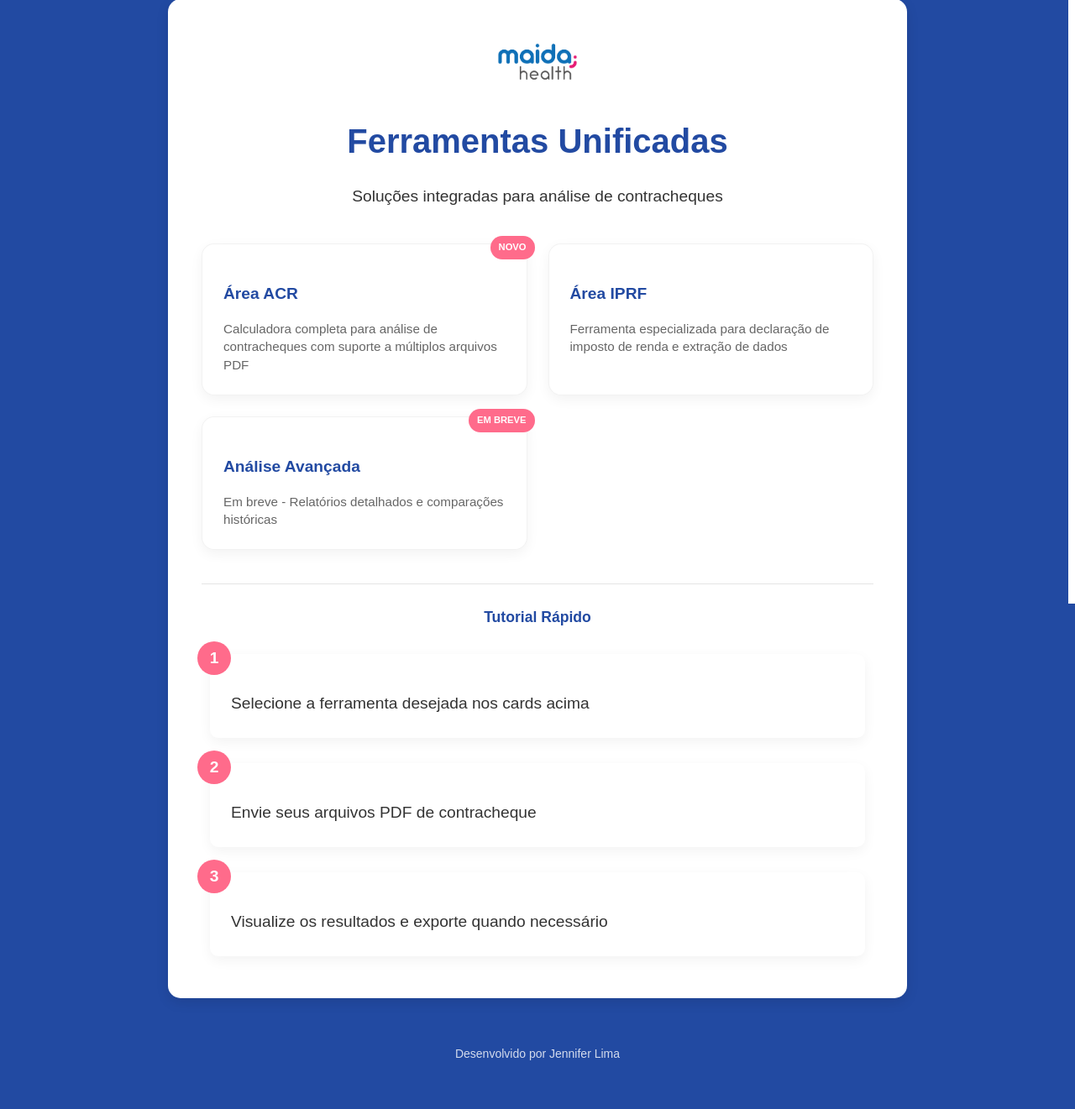
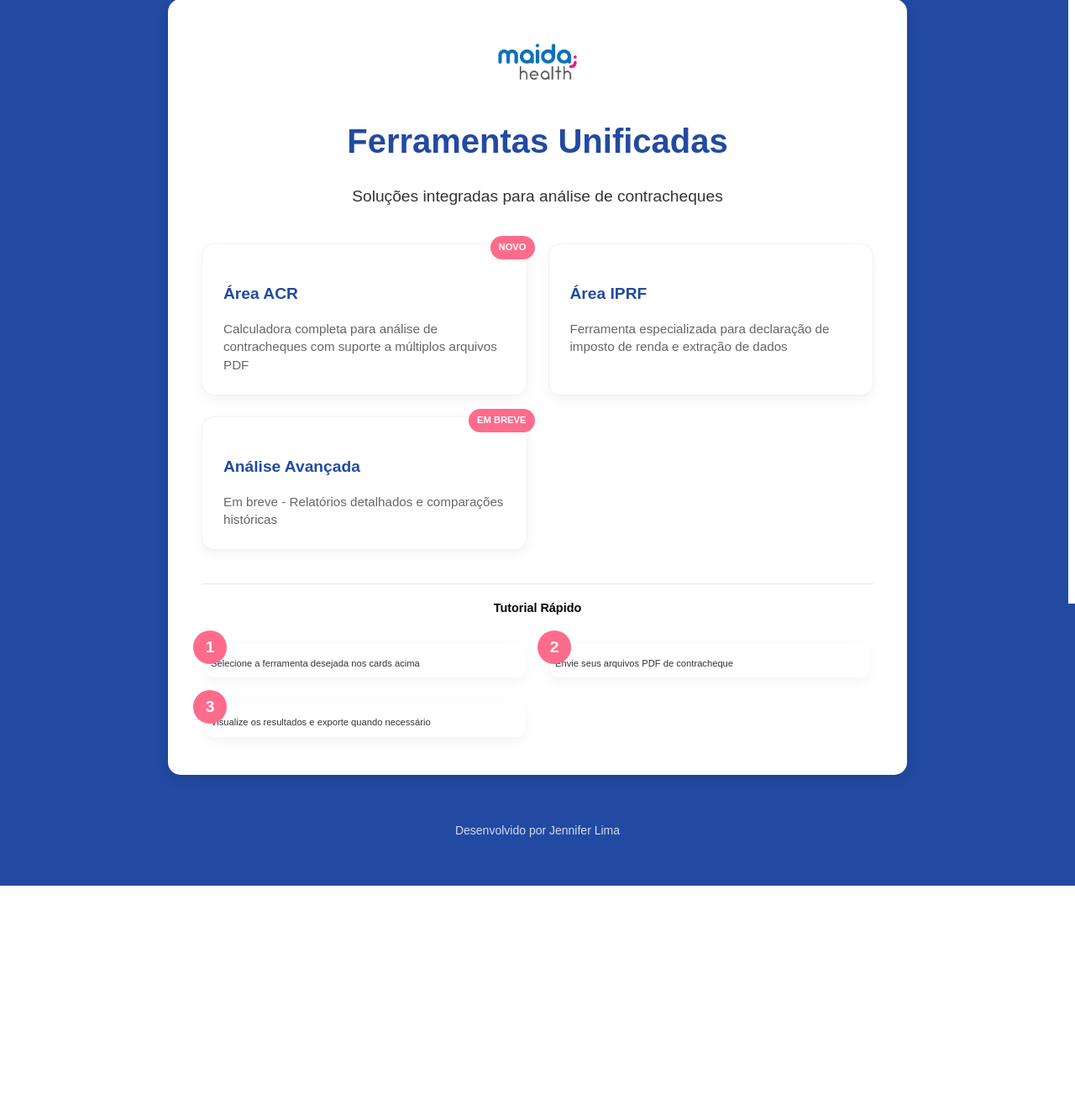
Before and after one commit to JennyGD1/AreaACR, a Flask app: page / in a window 1280 px wide. Shown: the part 81-1402 px from the top of the page at 84% size. After the commit the page ends 1136 px from the top, so only its background shows below. Run offline with Flask 3, Linux system fonts and the light colour scheme.

Commit message:
Update inicio.css

```diff
--- a/static/css/pages/inicio.css
+++ b/static/css/pages/inicio.css
@@ -134,38 +134,41 @@
 
 /* Seção do Tutorial */
 #tutorial {
-    margin-top: 20px; /* Espaço reduzido acima do tutorial */
-    padding: 15px;
+    margin-top: 10px; /* Reduzido pela metade */
+    padding: 10px; /* Reduzido de 20px */
     border-top: 1px solid rgba(0,0,0,0.1);
 }
 
 #tutorial h2 {
-    font-size: 1.1rem; /* Menor que os títulos dos cards */
-    color: var(--maida-azul);
-    margin-bottom: 15px;
-    text-align: center;
+    font-size: 0.9rem; /* ~50% menor que os títulos dos cards */
+    margin-bottom: 8px; /* Redução proporcional */
+    padding: 0 5px; /* Padding lateral reduzido */
 }
 
 .steps {
-    display: grid;
-    grid-template-columns: repeat(auto-fit, minmax(200px, 1fr)); /* Cards mais estreitos */
-    gap: 12px; /* Espaço reduzido entre passos */
+    gap: 6px; /* Metade do espaçamento anterior */
 }
 
 .step {
-    background: white;
-    padding: 12px; /* Padding reduzido */
-    border-radius: 8px;
-    box-shadow: 0 2px 8px rgba(0,0,0,0.05); /* Sombra mais suave */
+    padding: 8px; /* Reduzido de 16px */
+    border-radius: 5px; /* Bordas menos arredondadas */
+    min-height: auto;
 }
 
 .step-number {
-    width: 24px;
-    height: 24px;
-    font-size: 0.8rem;
-    top: -8px;
-    left: -8px;
+    width: 18px; /* Reduzido de 36px */
+    height: 18px;
+    font-size: 0.6rem; /* Fonte menor */
+    top: -5px; /* Ajuste de posição */
+    left: -5px;
 }
+
+.step p {
+    font-size: 0.7rem; /* Texto 50% menor */
+    line-height: 1.2; /* Compacto */
+    margin-bottom: 4px; /* Espaçamento reduzido */
+}
+
 .action-btn {
     padding: 12px 25px;
     border-radius: 50px;
@@ -291,9 +294,10 @@
 }
 
    #tutorial {
-        padding: 10px;
+        padding: 5px;
     }
-    .steps {
-        grid-template-columns: 1fr;
+    .step {
+        padding: 6px;
     }
+
 }
```
